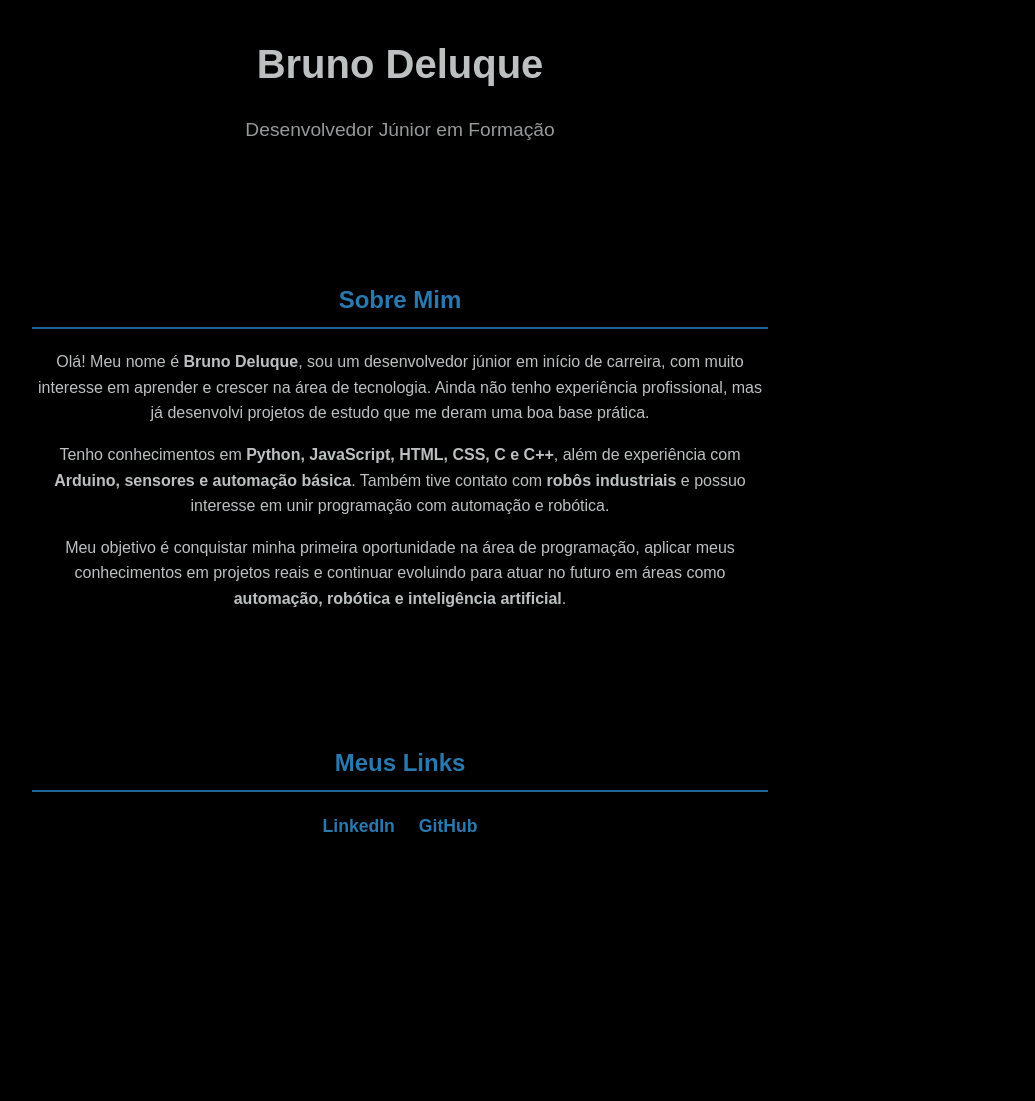
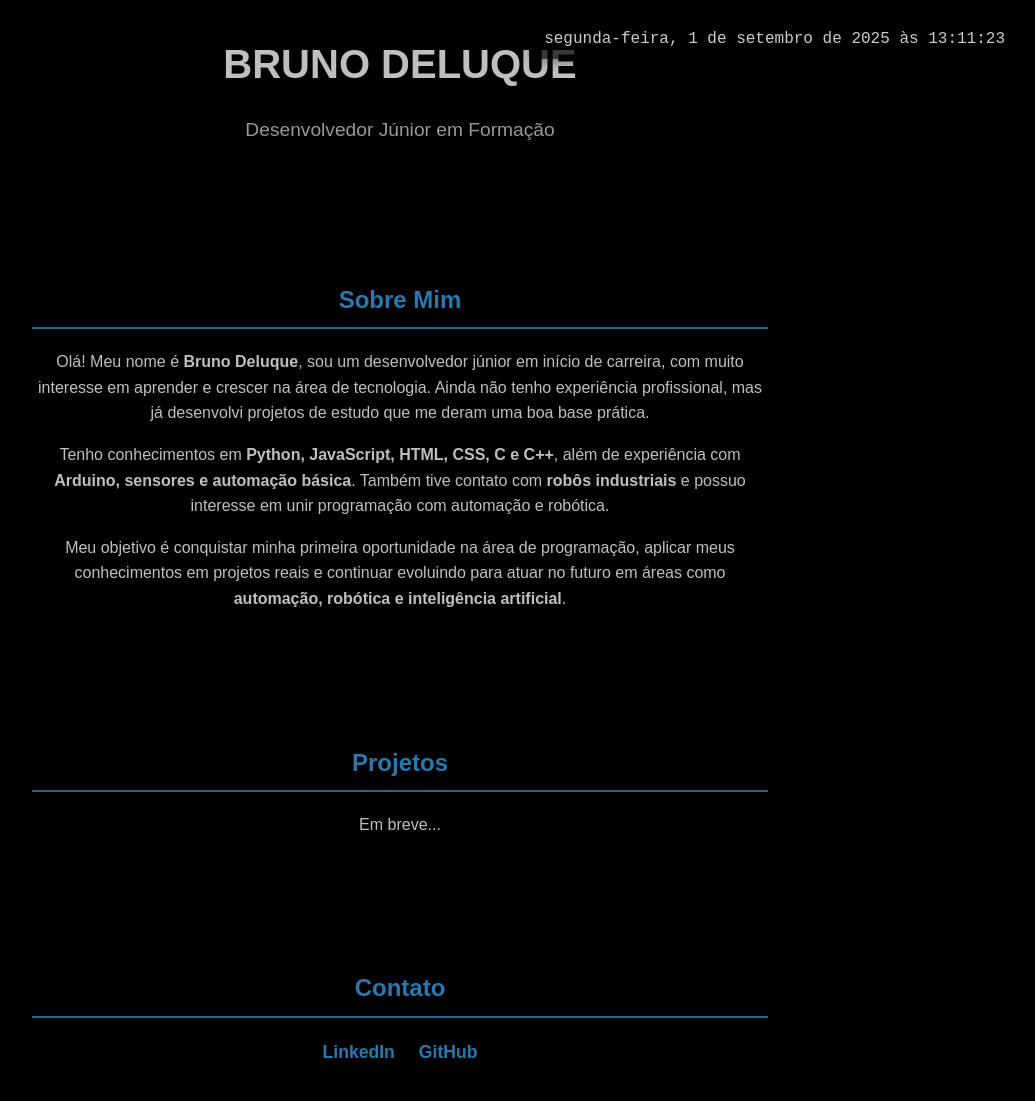
Before and after one commit to Bdeluxxx/bruno-portfolio, a plain HTML site: page index.html in a window 1280 px wide. Shown: the whole page, without its empty margins (240-1275 px from the left). Before the commit the page ends 904 px from the top, so only its background shows below. Drawn offline with Linux system fonts and the light colour scheme.

Commit message:
Corrigindo

```diff
--- a/index.html
+++ b/index.html
@@ -1,5 +1,5 @@
 <!DOCTYPE html>
-<html lang="pt-br">
+<html lang="pt-BR">
 <head>
     <meta charset="UTF-8">
     <meta name="viewport" content="width=device-width, initial-scale=1.0">
@@ -9,12 +9,12 @@
 <body>
 
     <header>
-        <h1>Bruno Deluque</h1>
+        <h1>BRUNO DELUQUE</h1>
         <p>Desenvolvedor Júnior em Formação</p>
     </header>
 
     <main>
-        <section id="sobre-mim">
+        <section id="about">
             <h2>Sobre Mim</h2>
             <p>
                 Olá! Meu nome é <strong>Bruno Deluque</strong>, sou um desenvolvedor júnior em início de carreira,
@@ -34,19 +34,23 @@
                 em áreas como <strong>automação, robótica e inteligência artificial</strong>.
             </p>
         </section>
-         <section id="links">
-        <h2>Meus Links</h2>
+
+        <section id="projects">
+            <h2>Projetos</h2>
+            <p>Em breve...</p>
+        </section>
+
+        <section id="contact">
+            <h2>Contato</h2>
             <ul>
-                <li>
-                    <a href="https://linkedin.com/in/brunodeluxxx/" target="_blank">LinkedIn</a>
-                </li>
-                <li>
-                    <a href="https://github.com/Bdeluxxx" target="_blank">GitHub</a>
-                </li>
+                <li><a href="https://linkedin.com/in/brunodeluxxx/" target="_blank">LinkedIn</a></li>
+                <li><a href="https://github.com/Bdeluxxx" target="_blank">GitHub</a></li>
             </ul>
         </section>
     </main>
 
+    <div id="info-container"></div>
     <script src="script.js"></script>
+
 </body>
 </html>
--- a/style.css
+++ b/style.css
@@ -16,7 +16,7 @@ body {
 }
 
 header {
-    background-color: rgba(0, 0, 0, 0.7); /* Fundo semi-transparente para o cabeçalho */
+    background-color: rgba(0, 0, 0, 0.7);
     color: #ecf0f1;
     padding: 2rem 0;
     margin-bottom: 2rem;
@@ -39,7 +39,7 @@ main {
 }
 
 section {
-    background-color: rgba(0, 0, 0, 0.6); /* Fundo semi-transparente para as seções */
+    background-color: rgba(0, 0, 0, 0.6);
     padding: 2rem;
     border-radius: 8px;
     box-shadow: 0 4px 8px rgba(0, 0, 0, 0.3);
@@ -47,7 +47,7 @@ section {
 }
 
 h2 {
-    color: #3498db; /* Azul para os títulos */
+    color: #3498db;
     border-bottom: 2px solid #2980b9;
     padding-bottom: 0.5rem;
 }
@@ -70,5 +70,25 @@ a {
 }
 
 a:hover {
-    color: #85c1e9; /* Um azul mais claro no hover */
+    color: #85c1e9;
 }
+
+#info-container {
+    position: fixed;
+    top: 20px;
+    right: 20px;
+    background-color: rgba(0, 0, 0, 0.7);
+    color: #fff;
+    padding: 10px 15px;
+    border-radius: 8px;
+    z-index: 1000;
+    font-family: 'Courier New', Courier, monospace;
+    font-size: 1rem;
+    box-shadow: 0 4px 8px rgba(0, 0, 0, 0.3);
+}
+
+#info-container p {
+    margin: 0;
+    padding: 0;
+    line-height: 1.2;
+}
```
Lines whose indentation alone changed are shown as unchanged.
